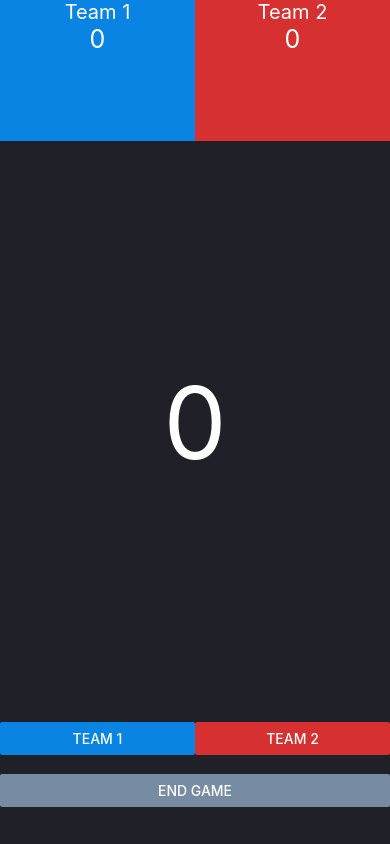
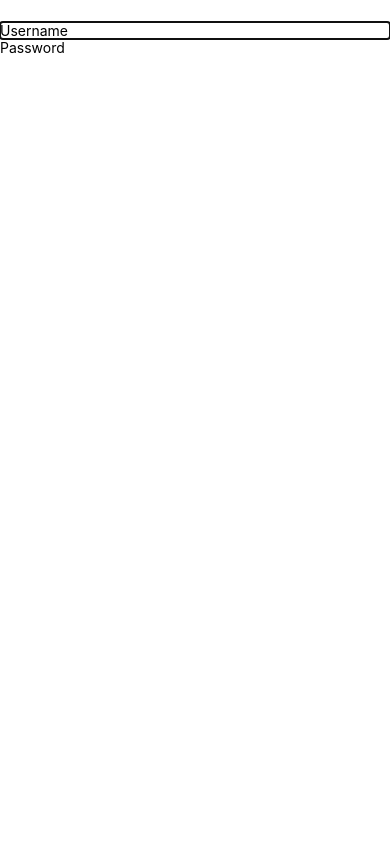
Before and after one commit to MaurelT/CoincheCounter--App, a React Native app in the folder CoincheCounter/: screen / in a window 390 px wide. Both pictures are taken after a click on the button "END GAME". Built offline with nearby package versions, Linux system fonts and the light colour scheme.

Commit message:
modal connection

```diff
--- a/CoincheCounter/App.js
+++ b/CoincheCounter/App.js
@@ -7,6 +7,8 @@
  */
 
 import React, {Component} from 'react';
+import Connection from './ConnectionModal';
+
 import {
   Keyboard,
   StyleSheet,
@@ -31,6 +33,7 @@ export default class App extends Component<
     Team1name: String,
     Team12name: String,
     CurrentRound: number,
+    modalVisible: boolean,
   },
 > {
   state = {
@@ -39,6 +42,7 @@ export default class App extends Component<
     Team2count: 0,
     Team2name: 'Team 2',
     CurrentRound: 0,
+    modalVisible: false,
   };
 
   render() {
@@ -73,6 +77,7 @@ export default class App extends Component<
           </View>
           <View style={styles.content}>
             <View style={styles.addPoint}>
+              <Connection modalVisible={this.state.modalVisible}/>
               <TextInput
                 style={styles.counter}
                 keyboardType={'numeric'}
@@ -117,7 +122,7 @@ export default class App extends Component<
                 color="#778ca3"
                 title="End Game"
                 onPress={() =>
-                  this.setState({Team1count: 0, Team2count: 0, CurrentRound: 0})
+                  this.setState({Team1count: 0, Team2count: 0, CurrentRound: 0, modalVisible: true})
                 }
               />
             </View>
--- /dev/null
+++ b/CoincheCounter/ConnectionModal.js
@@ -0,0 +1,37 @@
+import React, {Component} from 'react';
+import {Modal, TextInput, TouchableHighlight, View, Alert, TouchableWithoutFeedback, Keyboard} from 'react-native';
+
+const DismissKeyboard = ({children}) => (
+    <TouchableWithoutFeedback onPress={() => Keyboard.dismiss()}>
+        {children}
+    </TouchableWithoutFeedback>
+);
+
+class ModalExample extends Component {
+
+
+
+    render() {
+        return (
+            <View style={{marginTop: 22}}>
+                <Modal
+                    animationType="slide"
+                    transparent={false}
+                    visible={this.props.modalVisible}
+                    onRequestClose={() => {
+                        Alert.alert('Modal has been closed.');
+                    }}>
+                    <View style={{marginTop: 22}}>
+                        <View>
+                            <TextInput placeholder={'Username'}></TextInput>
+                            <TextInput placeholder={'Password'}></TextInput>
+                        </View>
+                    </View>
+                </Modal>
+
+            </View>
+        );
+    }
+}
+
+export default ModalExample;
```
